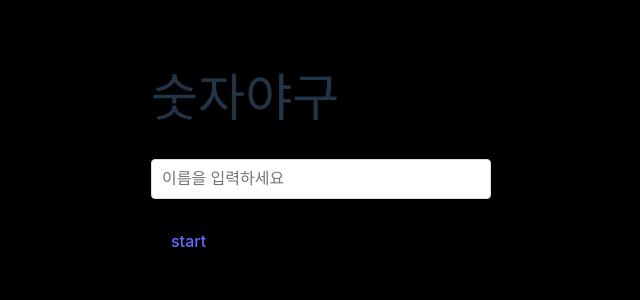
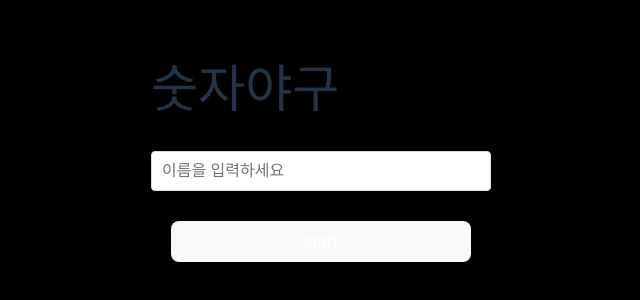
Before and after one commit to seunwon/baseball, a React (Vite) app: page / in a window 1280 px wide. Shown: the part 246-546 px from the top of the page, without its empty margins (319-959 px from the left). Built offline with nearby package versions, Linux system fonts and the light colour scheme.

Commit message:
코드정리

```diff
--- a/src/Ranking.tsx
+++ b/src/Ranking.tsx
@@ -1,5 +1,3 @@
-import { useEffect, useState } from "react";
-
 function RankingPage() {
   return (
     <>
--- a/src/Start.tsx
+++ b/src/Start.tsx
@@ -16,9 +16,18 @@ function StartPage() {
     }
   }
 
+  function handleSubmit(e: React.FormEvent<HTMLFormElement>) {
+    e.preventDefault();
+    if (name) {
+      localStorage.setItem("playerName", name);
+      console.log(name);
+    }
+  }
+
   return (
     <>
       <h1>숫자야구</h1>
+      <form onSubmit={handleSubmit}>
         <input
           type="text"
           placeholder="이름을 입력하세요"
@@ -27,9 +36,10 @@ function StartPage() {
         />
         <div className="App">
           <Link to="/game" onClick={handleStart}>
-          start
+            <button>start</button>
           </Link>
         </div>
+      </form>
     </>
   );
 }
```
Also changed, not shown: src/Result.tsx (added), src/hitNumber.tsx (deleted). Lines whose indentation alone changed are shown as unchanged.
